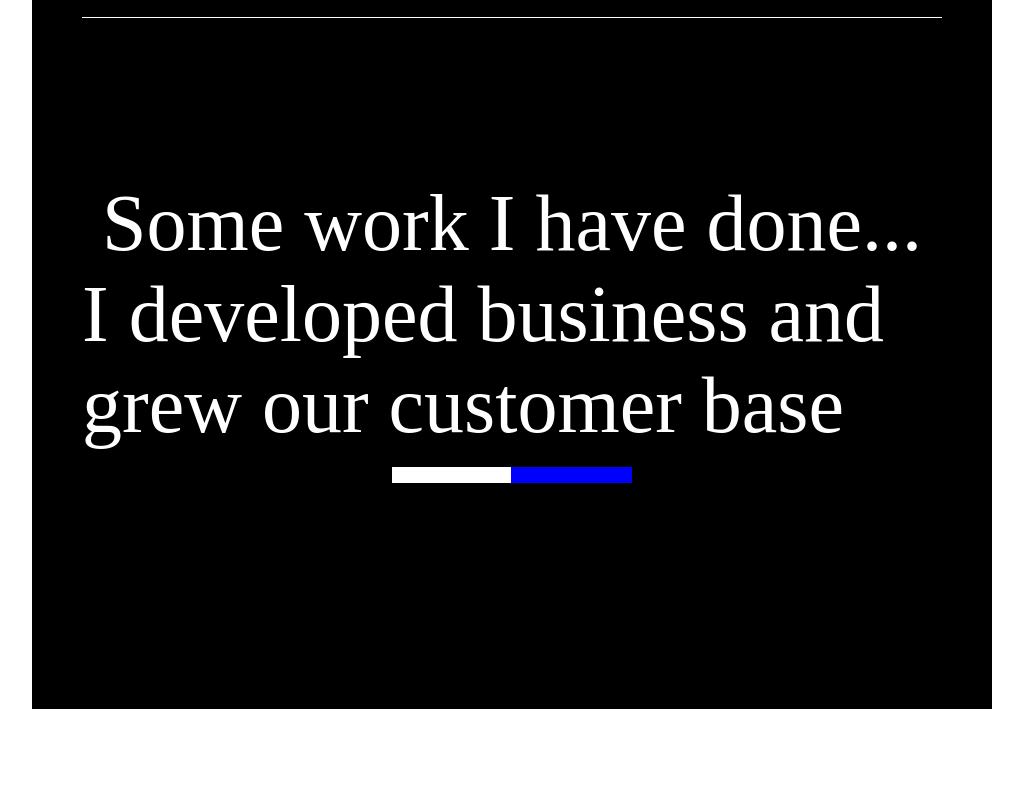
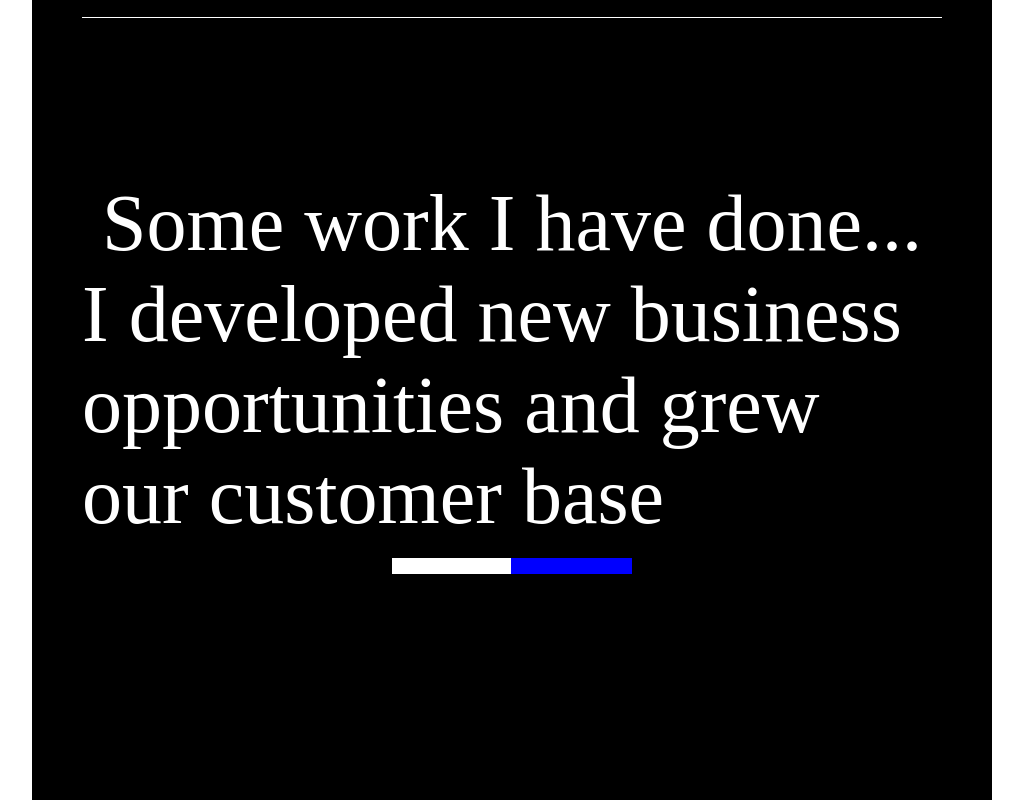
Before and after one commit to leymane86/webdev, a plain HTML site: page index.html in a window 1280 px wide. Shown: the part 1946-2746 px from the top of the page, without its empty margins (128-1151 px from the left). Before the commit the page ends 2655 px from the top, so only its background shows below. Drawn offline with Linux system fonts and the light colour scheme.

Commit message:
Update index.html

```diff
--- a/index.html
+++ b/index.html
@@ -177,7 +177,7 @@
 
     persons.push(president);
     const business_dev=Object.create(person);
-    business_dev.text="I developed business and grew our customer base"
+    business_dev.text="I developed new business opportunities and grew our customer base"
 
      persons.push(business_dev);
      update();
```
